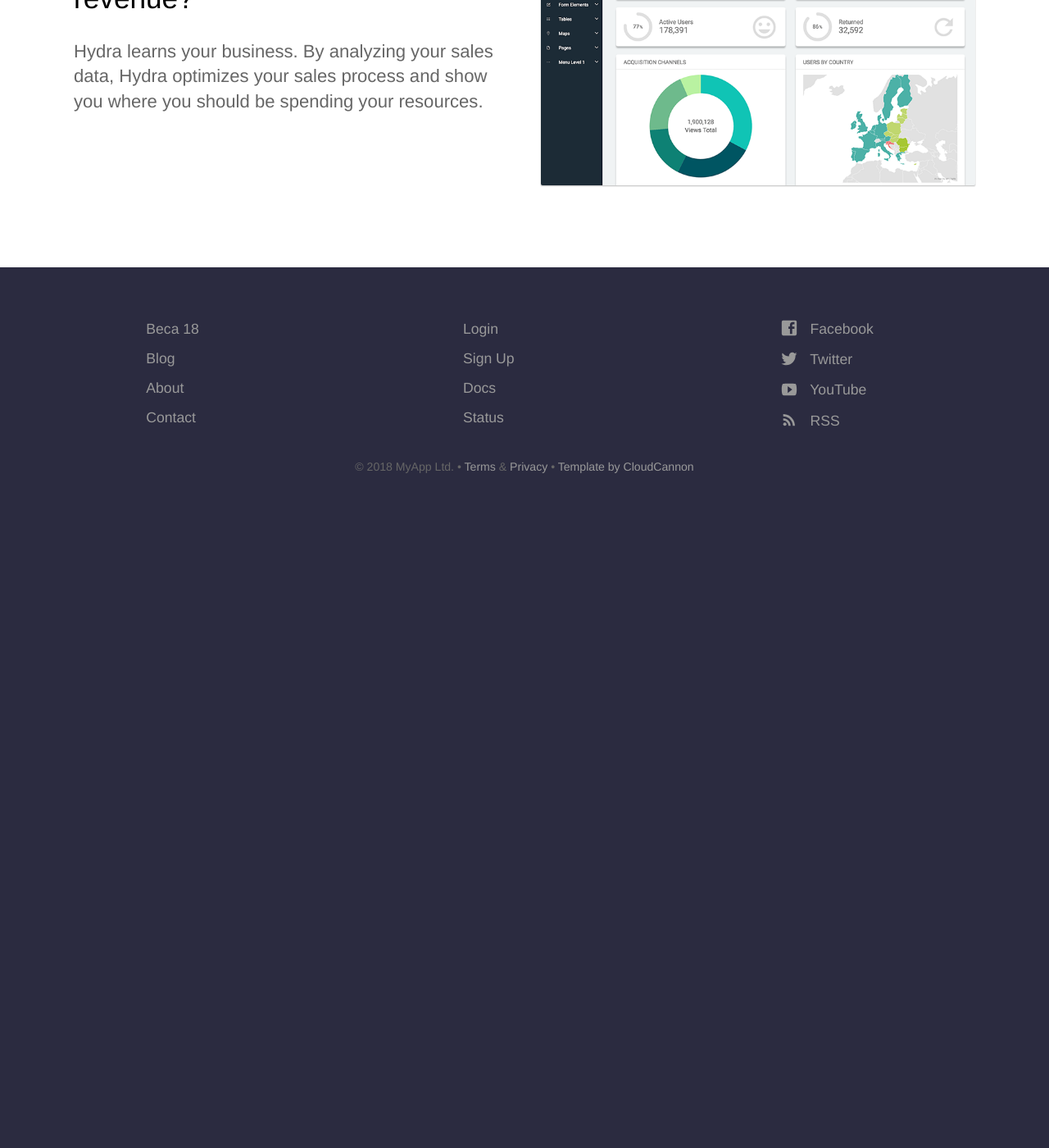
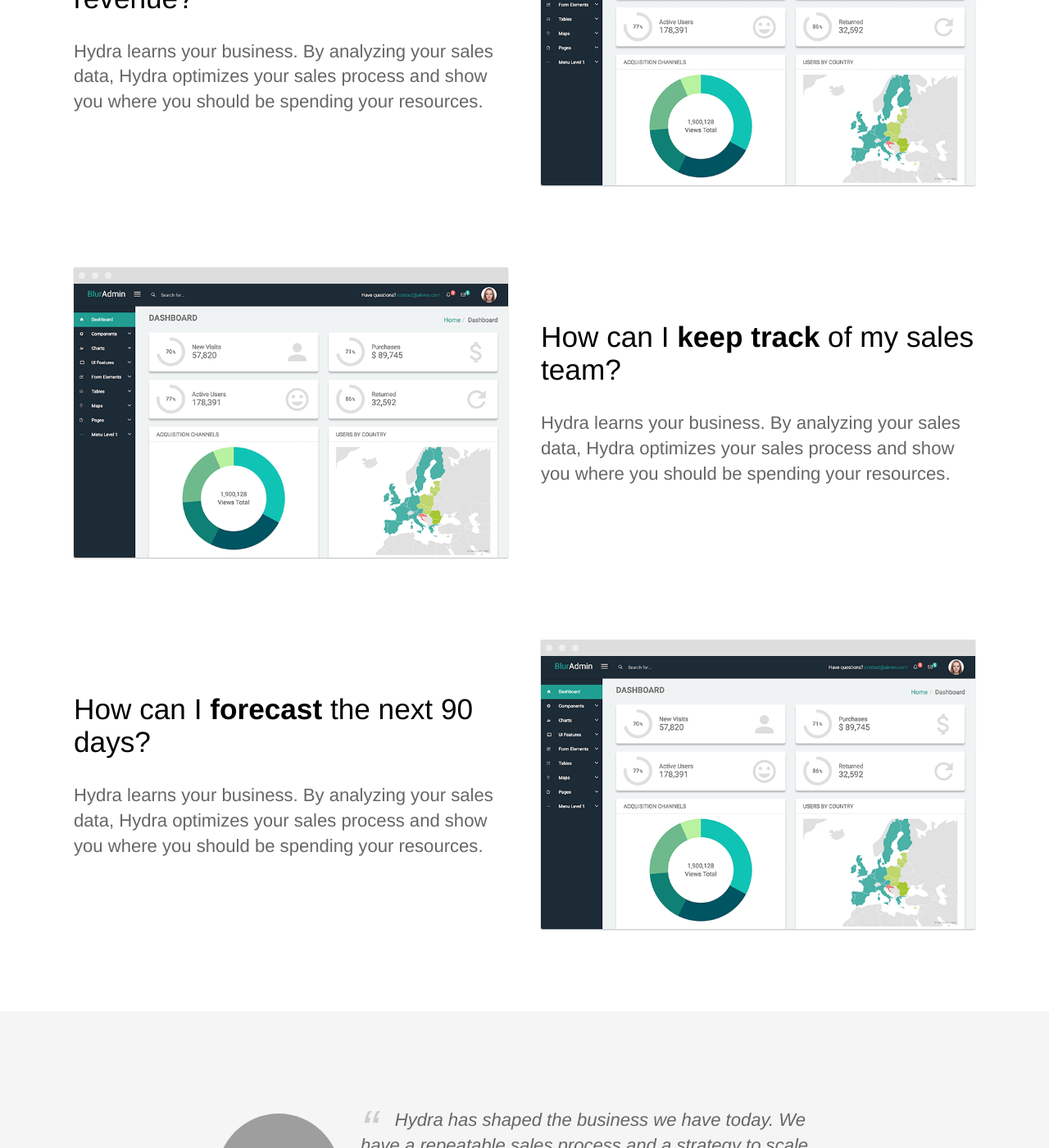
Before and after one commit to Llampi/oportunidar, a Jekyll site: the page built from index.html, in a window 1280 px wide and 1400 px high, scrolled down 1265 px. Shown: the whole window at 82% size. Built offline with Jekyll 4.4.1, drawn with Linux system fonts in a browser that asks for light colours; nearby versions of some CDN libraries; before the commit the page ends 1895 px from its top, so only the background shows below that; some of the changed text lies outside the part shown; grey boxes are pictures that could not be loaded.

Commit message:
Update index.html

```diff
--- a/index.html
+++ b/index.html
@@ -28,7 +28,8 @@ description: Lorem ipsum dolor sit amet.
 		</div>
 	</section>
 
-<!-- 	<section>
+<!-- -->
+	<section>
 		<div class="container flex">
 			<div class="text editable">
 				<h2>How can I <strong>keep track</strong> of my sales team?</h2>
@@ -67,7 +68,8 @@ description: Lorem ipsum dolor sit amet.
 	<section class="bottom-cta">
 		<h2 class="editable"><strong>Improve</strong> your sales process today</h2>
 		<div class="button alt"><a href="#">Get Started Free</a></div>
-	</section> -->
+	</section>
+	<!-- -->
 </div>
 
 <!--
```
